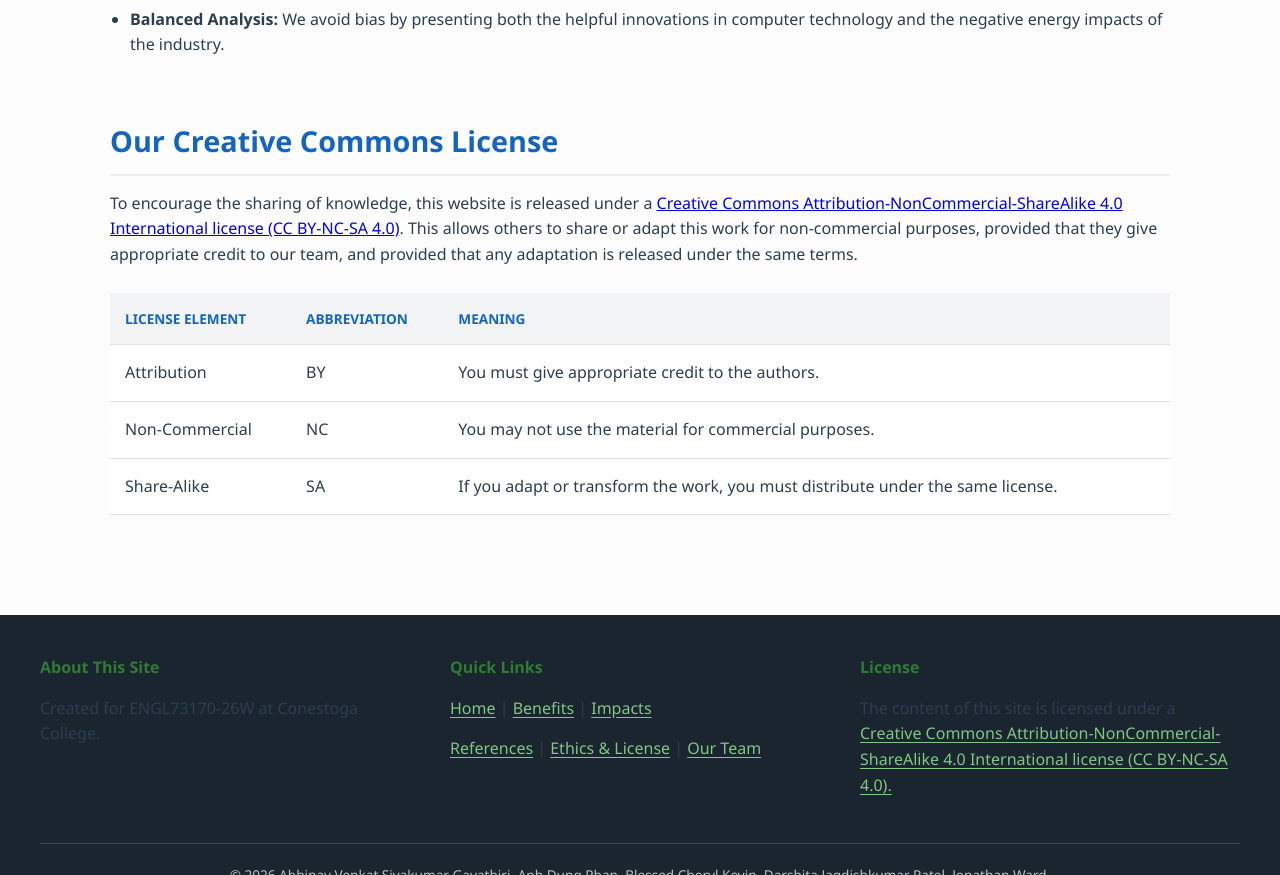
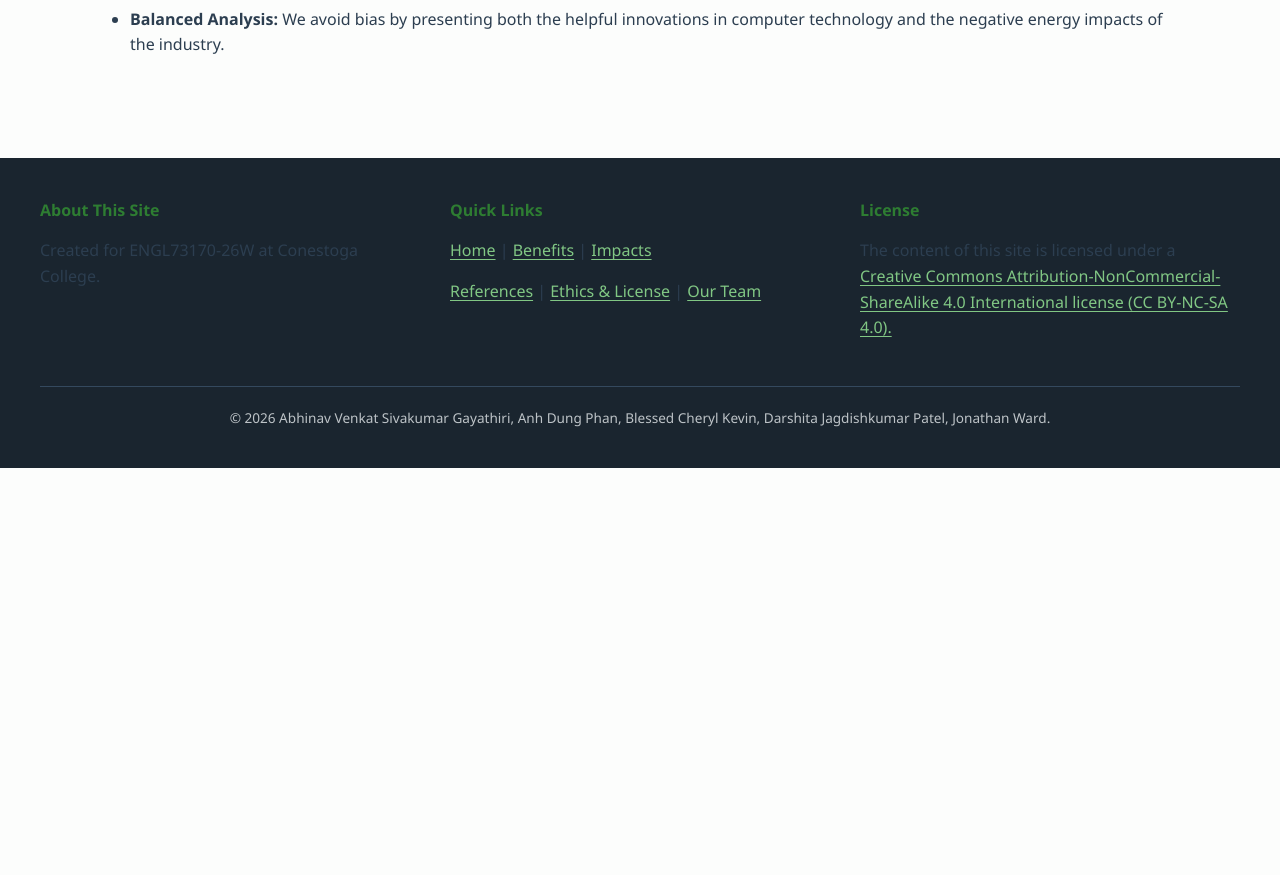
Before and after one commit to AbhinavVenkatSG/group3_projectb, a website: page ethics.html in a window 1280 px wide. Shown: the part 473-1348 px from the top of the page. After the commit the page ends 941 px from the top, so only its background shows below. Drawn offline with Linux system fonts and the light colour scheme.

Commit message:
Remove CC license from ethics, update cons citations to [12]-[18]

```diff
--- a/ethics.html
+++ b/ethics.html
@@ -12,7 +12,7 @@
 
         <main>
             <section class="section">
-                <h1>Ethics &amp; License</h1>
+                <h1>Ethics</h1>
                 <p class="subtitle">
                     Our commitment to transparent research and responsible
                     communication.
@@ -40,62 +40,6 @@
                     </li>
                 </ul>
             </section>
-
-            <section class="section">
-                <h2>Our Creative Commons License</h2>
-                <p>
-                    To encourage the sharing of knowledge, this website is
-                    released under a
-                    <a
-                        href="https://creativecommons.org/licenses/by-nc-sa/4.0/"
-                        target="_blank"
-                        rel="noopener noreferrer"
-                        >Creative Commons Attribution-NonCommercial-ShareAlike
-                        4.0 International license (CC BY-NC-SA 4.0)</a
-                    >. This allows others to share or adapt this work for
-                    non-commercial purposes, provided that they give appropriate
-                    credit to our team, and provided that any adaptation is
-                    released under the same terms.
-                </p>
-
-                <div class="table-container">
-                    <table>
-                        <thead>
-                            <tr>
-                                <th>License Element</th>
-                                <th>Abbreviation</th>
-                                <th>Meaning</th>
-                            </tr>
-                        </thead>
-                        <tbody>
-                            <tr>
-                                <td>Attribution</td>
-                                <td>BY</td>
-                                <td>
-                                    You must give appropriate credit to the
-                                    authors.
-                                </td>
-                            </tr>
-                            <tr>
-                                <td>Non-Commercial</td>
-                                <td>NC</td>
-                                <td>
-                                    You may not use the material for commercial
-                                    purposes.
-                                </td>
-                            </tr>
-                            <tr>
-                                <td>Share-Alike</td>
-                                <td>SA</td>
-                                <td>
-                                    If you adapt or transform the work, you must
-                                    distribute under the same license.
-                                </td>
-                            </tr>
-                        </tbody>
-                    </table>
-                </div>
-            </section>
         </main>
 
         <div id="footer-placeholder"></div>
```
Also changed, not shown: cons.html (+7 -7 lines), references.html (+8 -25 lines).
